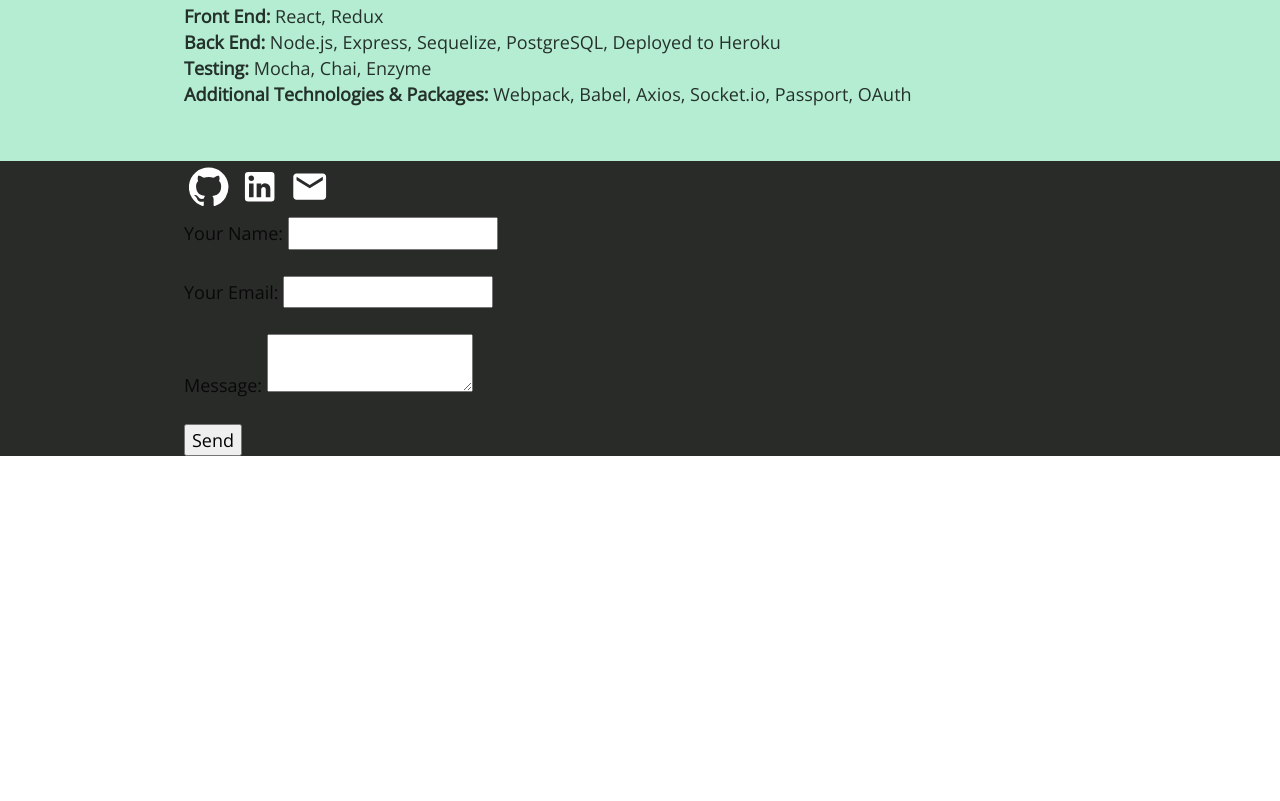
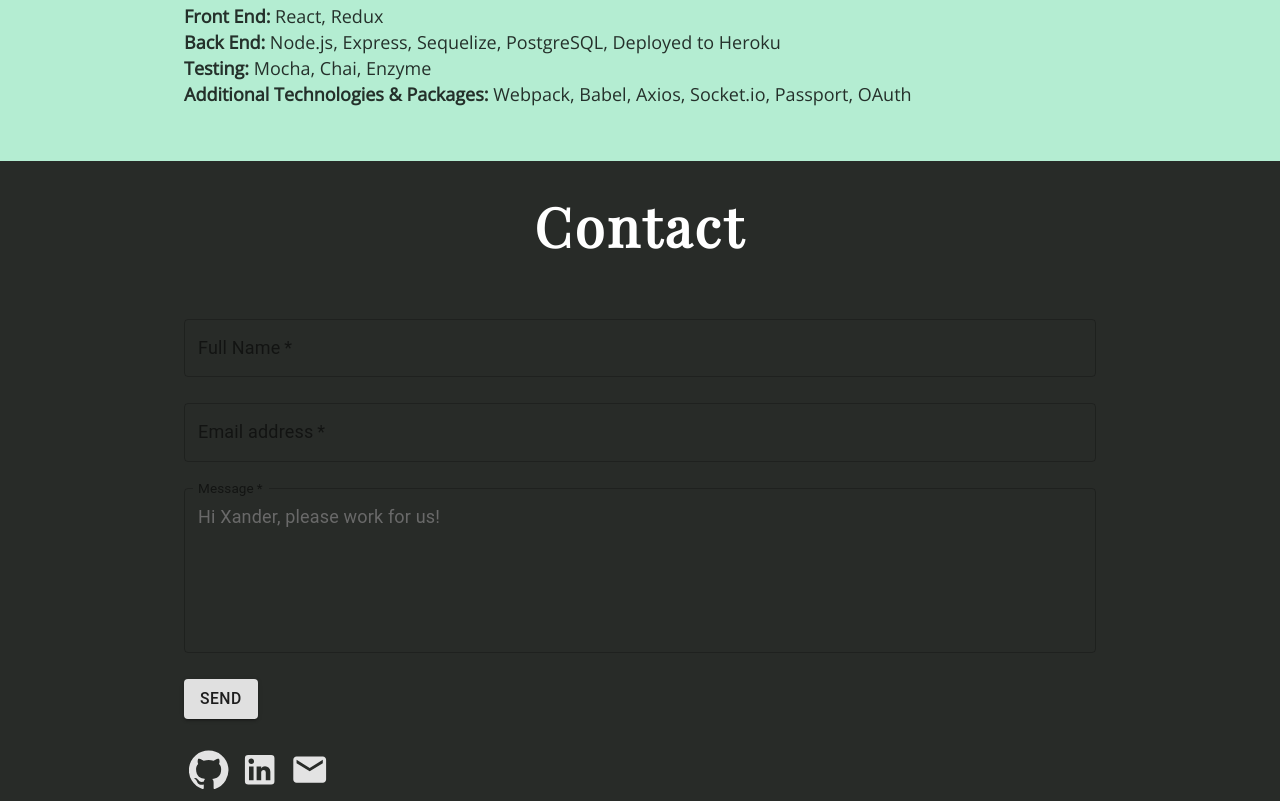
Before and after one commit to xanderbakx/portfolio, a Gatsby site: page / in a window 1280 px wide. Shown: the part 3340-4141 px from the top of the page. Before the commit the page ends 3822 px from the top, so only its background shows below. Built offline with nearby package versions, Linux system fonts and the light colour scheme; Gatsby itself is replaced by a stand-in of ours.

Commit message:
feat: css for contact form inputs. TODO: button and icons

```diff
--- a/src/components/footer.js
+++ b/src/components/footer.js
@@ -1,8 +1,15 @@
 import React from "react"
-import { Container } from "@material-ui/core"
+import Container from "@material-ui/core/Container"
 import EmailIcon from "@material-ui/icons/Email"
 import LinkedInIcon from "@material-ui/icons/LinkedIn"
 import GitHubIcon from "@material-ui/icons/GitHub"
+import TextField from "@material-ui/core/TextField"
+import Button from "@material-ui/core/Button"
+import {
+  withStyles,
+  createMuiTheme,
+  ThemeProvider,
+} from "@material-ui/core/styles"
 
 import style from "../styles/footer.module.css"
 
@@ -12,8 +19,48 @@ const encode = data => {
     .join("&")
 }
 
-const Footer = () => {
-  const iconColor = "#fff"
+const styles = theme => ({
+  // cssLabel: {
+  //   color: "#696969 !important",
+  // },
+  // cssOutlinedInput: {
+  //   "&$cssFocused $notchedOutline": {
+  //     color: "white !important",
+  //   },
+  // },
+  // cssFocused: {
+  //   color: "white !important",
+  // },
+  // notchedOutline: {
+  //   // borderWidth: "1px",
+  //   borderColor: "#696969 !important",
+  // },
+})
+
+const theme = createMuiTheme({
+  overrides: {
+    MuiInput: {
+      cssLabel: {
+        color: "#696969 !important",
+      },
+      cssOutlinedInput: {
+        "&$cssFocused $notchedOutline": {
+          color: "white !important",
+        },
+      },
+      cssFocused: {
+        color: "white !important",
+      },
+      notchedOutline: {
+        borderColor: "#696969 !important",
+      },
+    },
+  },
+})
+
+const Footer = props => {
+  const { classes } = props
+  const iconColor = "#e3e3e3"
 
   const [state, setState] = React.useState({})
 
@@ -36,6 +83,118 @@ const Footer = () => {
   return (
     <div className={style.section}>
       <Container maxWidth="md">
+        <h1 className={style.title}>Contact</h1>
+
+        {/* FORM */}
+        <div className={style.formWrapper}>
+          <ThemeProvider theme={theme}>
+            <form
+              className={style.contactForm}
+              name="contact"
+              method="POST"
+              data-netlify="true"
+              data-netlify-honeypot="bot-field"
+              onSubmit={handleSubmit}
+            >
+              <input type="hidden" name="form-name" value="contact" />
+              <p hidden>
+                <label>
+                  Don’t fill this out:{" "}
+                  <input name="bot-field" onChange={handleChange} />
+                </label>
+              </p>
+              <p>
+                <TextField
+                  className={style.formField}
+                  id="name"
+                  label="Full Name"
+                  type="text"
+                  name="name"
+                  variant="outlined"
+                  required
+                  fullWidth
+                  onChange={handleChange}
+                  InputLabelProps={{
+                    classes: {
+                      root: classes.cssLabel,
+                      focused: classes.cssFocused,
+                    },
+                  }}
+                  InputProps={{
+                    classes: {
+                      root: classes.cssOutlinedInput,
+                      focused: classes.cssFocused,
+                      notchedOutline: classes.notchedOutline,
+                    },
+                  }}
+                />
+              </p>
+              <p>
+                <TextField
+                  className={style.formField}
+                  id="email"
+                  label="Email address"
+                  type="email"
+                  name="email"
+                  variant="outlined"
+                  required
+                  fullWidth
+                  onChange={handleChange}
+                  InputLabelProps={{
+                    classes: {
+                      root: classes.cssLabel,
+                      focused: classes.cssFocused,
+                    },
+                  }}
+                  InputProps={{
+                    classes: {
+                      root: classes.cssOutlinedInput,
+                      focused: classes.cssFocused,
+                      notchedOutline: classes.notchedOutline,
+                    },
+                  }}
+                />
+              </p>
+              <p>
+                <TextField
+                  className={style.formField}
+                  id="message"
+                  label="Message"
+                  name="message"
+                  multiline
+                  rows={6}
+                  defaultValue="Hi Xander, please work for us!"
+                  variant="outlined"
+                  required
+                  fullWidth
+                  onChange={handleChange}
+                  InputLabelProps={{
+                    classes: {
+                      root: classes.cssLabel,
+                      focused: classes.cssFocused,
+                    },
+                  }}
+                  InputProps={{
+                    classes: {
+                      root: classes.cssOutlinedInput,
+                      focused: classes.cssFocused,
+                      notchedOutline: classes.notchedOutline,
+                    },
+                  }}
+                />
+              </p>
+
+              <Button
+                className={style.formButton}
+                variant="contained"
+                type="submit"
+              >
+                Send
+              </Button>
+            </form>
+          </ThemeProvider>
+        </div>
+
         <div className={style.linkIcons}>
           <a
             className={style.icon}
@@ -68,45 +227,9 @@ const Footer = () => {
             </EmailIcon>
           </a>
         </div>
-        {/* FORM */}
-        <form
-          name="contact"
-          method="POST"
-          data-netlify="true"
-          data-netlify-honeypot="bot-field"
-          onSubmit={handleSubmit}
-        >
-          <input type="hidden" name="form-name" value="contact" />
-          <p hidden>
-            <label>
-              Don’t fill this out:{" "}
-              <input name="bot-field" onChange={handleChange} />
-            </label>
-          </p>
-          <p>
-            <label>
-              Your Name:{" "}
-              <input type="text" name="name" onChange={handleChange} />
-            </label>
-          </p>
-          <p>
-            <label>
-              Your Email:{" "}
-              <input type="email" name="email" onChange={handleChange} />
-            </label>
-          </p>
-          <p>
-            <label>
-              Message: <textarea name="message" onChange={handleChange} />
-            </label>
-          </p>
-          <p>
-            <button type="submit">Send</button>
-          </p>
-        </form>
       </Container>
     </div>
   )
 }
 
-export default Footer
+export default withStyles(styles)(Footer)
--- a/src/components/projects.js
+++ b/src/components/projects.js
@@ -1,5 +1,5 @@
 import React from "react"
-import { Container } from "@material-ui/core"
+import Container from "@material-ui/core/Container"
 import GitHubIcon from "@material-ui/icons/GitHub"
 import YouTubeIcon from "@material-ui/icons/YouTube"
 import LinkIcon from "@material-ui/icons/LinkRounded"
@@ -45,7 +45,7 @@ const Projects = () => {
             target="_blank"
             rel="noreferrer"
           >
-            <GitHubIcon htmlColor={iconColor}>Github</GitHubIcon>
+            <GitHubIcon htmlColor={iconColor}>GitHub</GitHubIcon>
           </a>
 
           <a
--- a/src/components/skills.js
+++ b/src/components/skills.js
@@ -1,5 +1,5 @@
 import React from "react"
-import { Container } from "@material-ui/core"
+import Container from "@material-ui/core/Container"
 import style from "../styles/skills.module.css"
 
 const Skills = () => {
--- a/src/styles/footer.module.css
+++ b/src/styles/footer.module.css
@@ -1,14 +1,50 @@
 .section {
+  display: flex;
+  justify-content: center;
   background-color: #282b28;
+}
+
+.title {
+  font-family: "Playfair Display", serif;
+  color: #fff;
+  font-weight: 600;
+  letter-spacing: 3px;
+  font-size: 3rem;
+  padding: 2rem 0;
+  text-align: center;
+}
+
+.formButton {
+  align-self: center;
 }
 
 .linkIcons {
   display: inline-flex;
-  align-self: center;
   align-items: center;
   align-content: center;
 }
 
 .icon {
   padding: 0.3rem;
+  align-self: center;
 }
+
+/* .formWrapper {
+  justify-content: center;
+} */
+
+input {
+  color: #696969 !important;
+}
+
+input:focus {
+  color: #f4fffd !important;
+}
+
+textarea {
+  color: #696969 !important;
+}
+
+textarea:focus {
+  color: #f4fffd !important;
+}
--- a/src/styles/projects.module.css
+++ b/src/styles/projects.module.css
@@ -48,9 +48,7 @@
 
 .linkIcons {
   display: inline-flex;
-  align-self: center;
   align-items: center;
-  align-content: center;
 }
 
 .icon {
```
